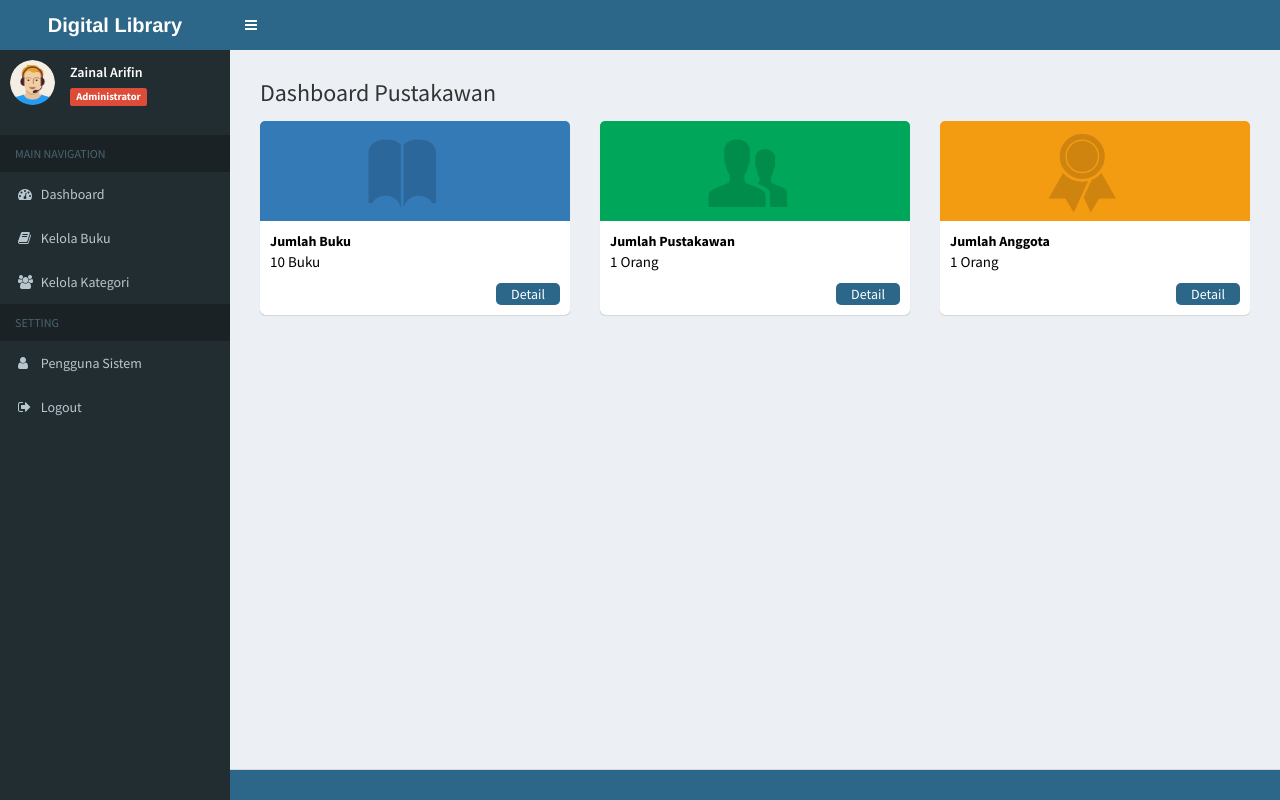
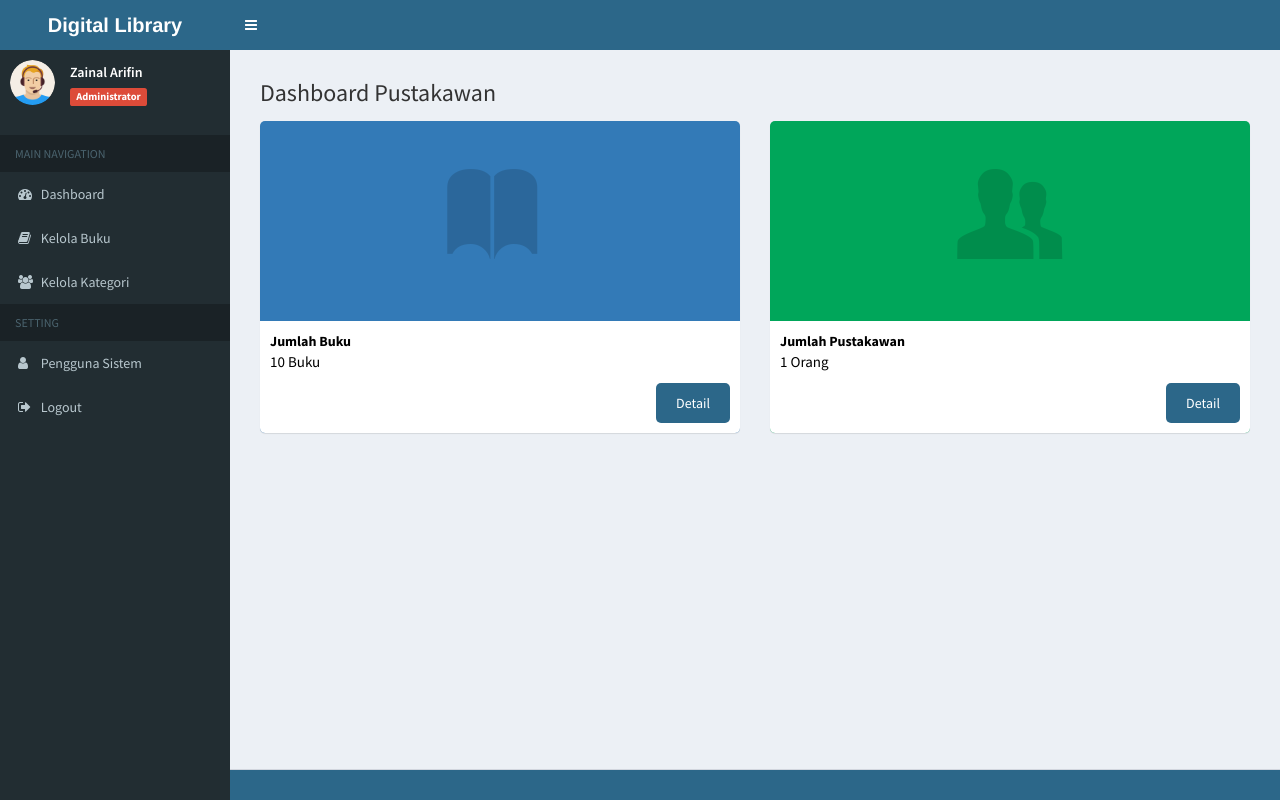
Before and after one commit to Arzxy/digitalPerpus, a PHP site: page /index.php in a window 1280 px wide. Run offline with PHP 8.4, Linux system fonts and the light colour scheme; a user stored in the database is signed in; data comes from the database, SQL or seed files in the repository; some libraries are stand-ins or nearby versions.

Commit message:
Updated lagi dan finall

```diff
--- a/admin/buku/koleksi_buku.php
+++ b/admin/buku/koleksi_buku.php
@@ -12,7 +12,7 @@
             <option value="<?php echo $data['id']; ?>"><?php echo $data['nama_kategori']; ?></option>
             <?php } ?>
         </select>
-        <div style="display: flex; align-items: center; margin-left: 5px;">
+        <div class="col-8" style="display: flex; align-items: center; margin-left: 5px;">
             Search:&ensp;
             <input type="text" id="cari" class="form-control" placeholder="Cari nama buku!" size="40" onkeyup="filterBooks()">
         </div>
--- a/admin/ktg/del_ktg.php
+++ b/admin/ktg/del_ktg.php
@@ -1,6 +1,6 @@
 <?php
 if(isset($_GET['kode'])){
-            $sql_hapus = "DELETE FROM tb_anggota WHERE id_anggota='".$_GET['kode']."'";
+            $sql_hapus = "DELETE FROM tb_kategori WHERE id='".$_GET['kode']."'";
             $query_hapus = mysqli_query($koneksi, $sql_hapus);
 
             if ($query_hapus) {
@@ -8,7 +8,7 @@ if(isset($_GET['kode'])){
                 Swal.fire({title: 'Hapus Data Berhasil',text: '',icon: 'success',confirmButtonText: 'OK'
                 }).then((result) => {
                     if (result.value) {
-                        window.location = 'index.php?page=MyApp/data_agt';
+                        window.location = 'index.php?page=MyApp/data_ktg';
                     }
                 })</script>";
                 }else{
@@ -16,7 +16,7 @@ if(isset($_GET['kode'])){
                 Swal.fire({title: 'Hapus Data Gagal',text: '',icon: 'error',confirmButtonText: 'OK'
                 }).then((result) => {
                     if (result.value) {
-                        window.location = 'index.php?page=NyApp/data_agt';
+                        window.location = 'index.php?page=NyApp/data_ktg';
                     }
                 })</script>";
             }
--- a/home/admin.php
+++ b/home/admin.php
@@ -29,10 +29,10 @@
 	<!-- Small boxes (Stat box) -->
 	<div class="row">
 
-		<div class="col-lg-4 col-xs-6">
+		<div class="col-lg-6 ">
 			<!-- small box -->
 			<div class="small-box bg-primary" style="border-radius: 5px;">
-				<div class="inner" style="height: 100px;">
+				<div class="inner" style="height: 200px;">
 					<div class="icon">
 						<i class="ion-ios-book"></i>
 					</div>
@@ -45,7 +45,7 @@
 					</div>
 					<div style="display: flex; justify-content: flex-end;">
 						<button  onclick="location.href='?page=MyApp/data_buku'" style="background-color: rgb(44, 103, 137); border: none; color: #fff;
-						border-radius: 5px; padding-left: 15px; padding-right: 15px;">
+						border-radius: 5px; padding: 10px 20px;">
 							Detail
 						</button>
 					</div>
@@ -53,10 +53,10 @@
 			</div>
 		</div>
 
-		<div class="col-lg-4 col-xs-6">
+		<div class="col-lg-6 ">
 			<!-- small box -->
 			<div class="small-box bg-green" style="border-radius: 5px;">
-				<div class="inner" style="height: 100px;">
+				<div class="inner" style="height: 200px;">
 					<div class="icon">
 						<i class="ion-person-stalker"></i>
 					</div>
@@ -69,7 +69,7 @@
 					</div>
 					<div style="display: flex; justify-content: flex-end;">
 						<button  onclick="location.href='?page=MyApp/data_pengguna'" style="background-color: rgb(44, 103, 137); border: none; color: #fff;
-						border-radius: 5px; padding-left: 15px; padding-right: 15px;">
+						border-radius: 5px; padding:10px 20px;">
 							Detail
 						</button>
 					</div>
@@ -77,28 +77,5 @@
 			</div>
 		</div>
 
-		<div class="col-lg-4 col-xs-6">
-			<!-- small box -->
-			<div class="small-box bg-yellow" style="border-radius: 5px;">
-				<div class="inner" style="height: 100px;">
-					<div class="icon">
-						<i class="ion ion-ribbon-b"></i>
-					</div>
-				</div>
-				<div class="small-box-footer" style="color: #000; background-color: #fff; text-align: left; padding: 10px; border-radius: 0 0 5px 5px;">
-					<div>
-						<b>Jumlah Anggota</b>
-						<br>
-						<p><?= $agt; ?> Orang</p>
-					</div>
-					<div style="display: flex; justify-content: flex-end;">
-						<button  onclick="location.href='?page=MyApp/data_agt'" style="background-color: rgb(44, 103, 137); border: none; color: #fff;
-						border-radius: 5px; padding-left: 15px; padding-right: 15px;">
-							Detail
-						</button>
-					</div>
-				</div>
-			</div>
-		</div>
 	</div>
 </section>
--- a/index.php
+++ b/index.php
@@ -58,6 +58,17 @@
 			.small-box .icon {
 				display: block!important;
 			}
+		}
+		.small-box .icon {
+			-webkit-transition: all 0.3s linear;
+			-o-transition: all 0.3s linear;
+			transition: all 0.3s linear;
+			position: absolute;
+			top: 10px;
+			left: 39%;
+			z-index: 0;
+			font-size: 120px;
+			color: rgba(0, 0, 0, 0.15);
 		}
 	</style>
 
```
Also changed, not shown: landing_page.php (+14 -13 lines).
